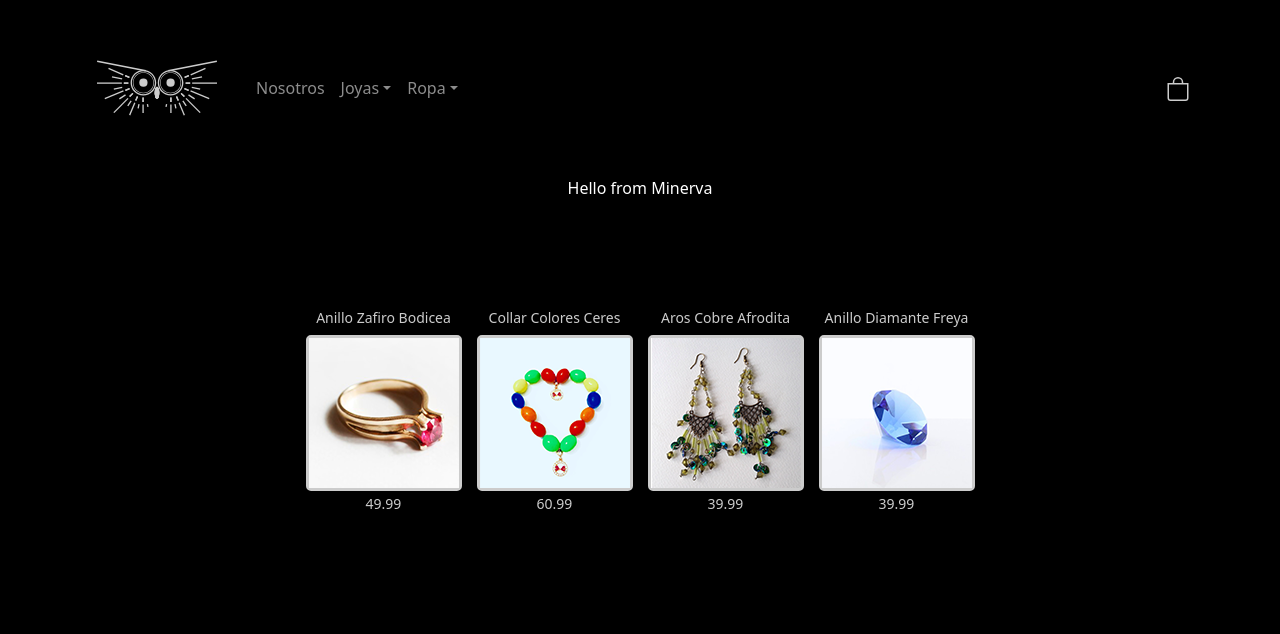
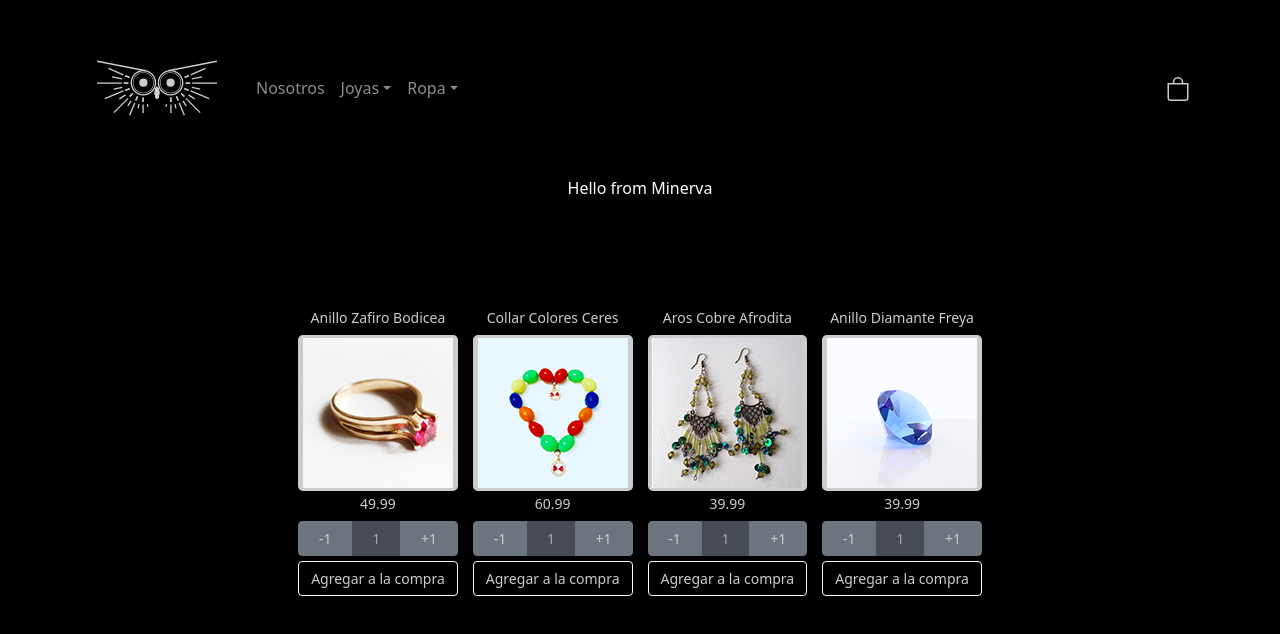
Before and after one commit to AndresEcheverriadev/Minerva-App, a React (Create React App) app in the folder minerva-app/: page / in a window 1280 px wide. Shown: the top 634 px of the page. Built offline with nearby package versions, Linux system fonts and the light colour scheme.

Commit message:
MAP/Promises ok

```diff
--- a/minerva-app/src/Components/Item/Item.css
+++ b/minerva-app/src/Components/Item/Item.css
@@ -1,3 +1,13 @@
+.ItemContainer {
+display: flex;
+flex-direction: column;
+align-items: center;
+justify-content: center;
+text-align: center;
+width: 100%;
+}
+
+
 .itemTitle {
     font-size: 14px;
     color: #cccccc;
--- a/minerva-app/src/Components/Item/Item.js
+++ b/minerva-app/src/Components/Item/Item.js
@@ -1,19 +1,17 @@
 import './Item.css'
+import ItemCount from "../ItemCount/ItemCount";
 
 function Item({prod}) {
   return (
 <>
 <div className='ItemContainer'>
-  <h6 className='itemTitle'key={prod.id}>{prod.itemName}</h6>
+  <h6 className='itemTitle'>{prod.itemName}</h6>
   <div className='itemImgContainer'> <img alt='' src={prod.itemImageURL} className='itemImage'></img> </div>
   <h6 className='itemPrice'>{prod.itemPrice}</h6>
+  <ItemCount stock={11} initial={1} />
 </div>
 </>
   )
 }
 
 export default Item
-
-
-
-{/* <ItemCount initial={1} stock={11}  /> */}
--- a/minerva-app/src/Components/ItemCount/ItemCount.css
+++ b/minerva-app/src/Components/ItemCount/ItemCount.css
@@ -5,7 +5,7 @@
     justify-content: center;
     flex-wrap:nowrap;
     gap: 5px;
-    width: 30%;
+    width: 100%;
     margin: 0;
     padding: 0;
     text-align: center;
--- a/minerva-app/src/Components/ItemCount/Itemcount.js
+++ b/minerva-app/src/Components/ItemCount/Itemcount.js
@@ -3,7 +3,7 @@ import './ItemCount.css';
 import ButtonGroup from 'react-bootstrap/ButtonGroup';
 import Button from 'react-bootstrap/Button';
 
-export default
+
 
 function ItemCount ( {stock, initial, onAdd} ) {
 const [count, setCount] = useState(initial);
@@ -42,3 +42,5 @@ const addtoBag = () => {
 
   )
 }
+
+export default ItemCount
--- a/minerva-app/src/Components/ItemList/ItemList.js
+++ b/minerva-app/src/Components/ItemList/ItemList.js
@@ -4,10 +4,8 @@ function ItemList({ prods }) {
   return (
     <>
     {
-    prods.map((prod) => <Item prod={prod} /> )
-
+    prods.map((prod) => <Item key={prod.id} prod={prod} /> )
     }
-
     </>
 
   ) }
```
